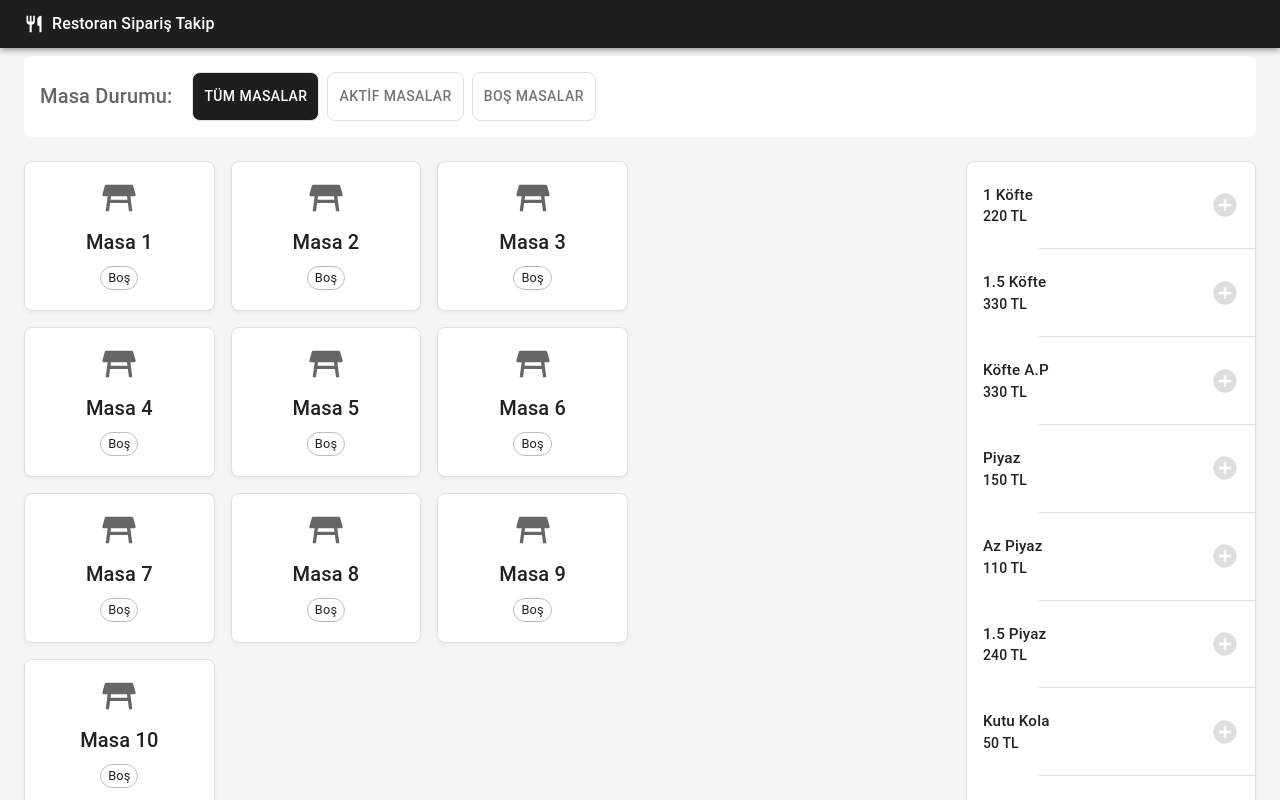
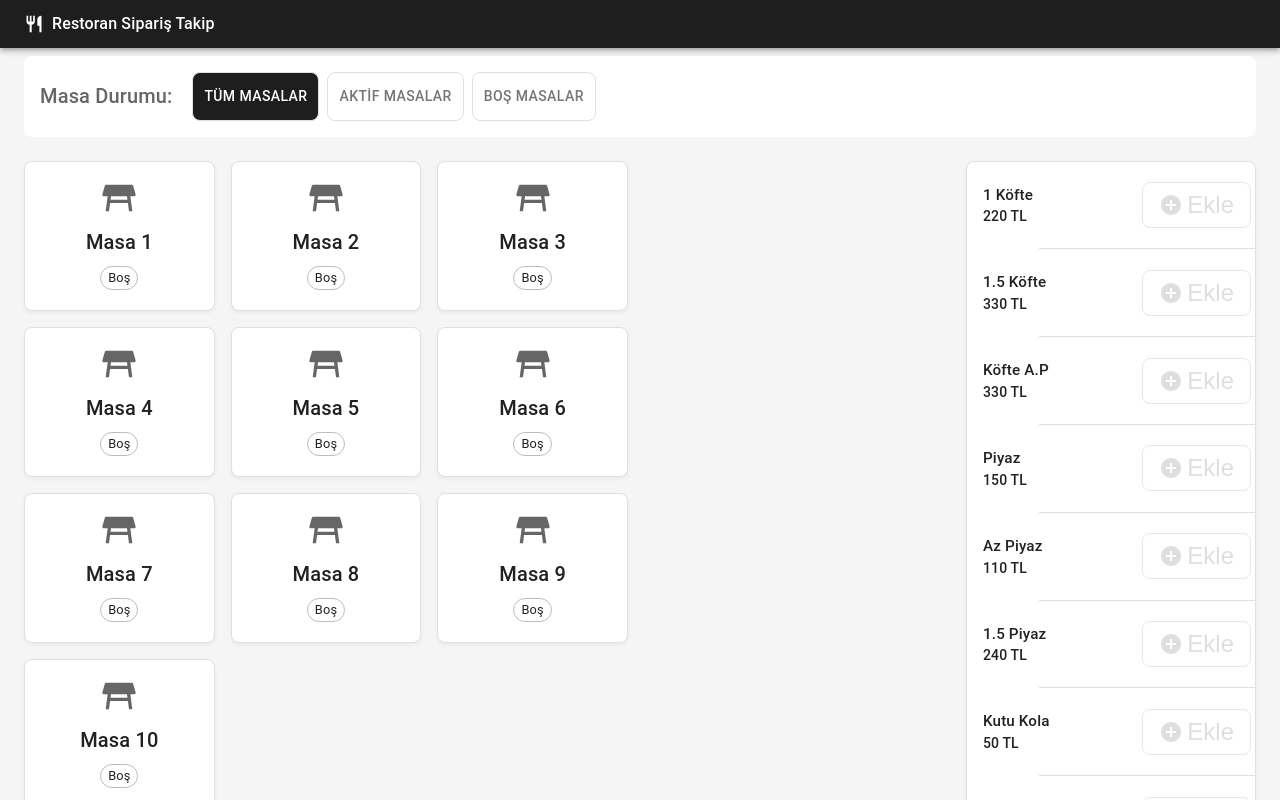
Before and after one commit to furkansalkin/siparis-takip-app, a React (Create React App) app: page / in a window 1280 px wide. Shown: the top 800 px of the page. Built offline with nearby package versions, Linux system fonts and the light colour scheme.

Commit message:
Menü listesindeki ekleme butonları dikdörtgen şeklinde düzenlendi

```diff
--- a/src/components/MenuList.js
+++ b/src/components/MenuList.js
@@ -56,17 +56,26 @@ const MenuList = ({ selectedTable }) => {
                   disabled={!selectedTable}
                   sx={{
                     color: selectedTable ? '#1e1e1e' : '#ccc',
-                    padding: '12px',
+                    padding: '8px 16px',
+                    borderRadius: '8px',
+                    border: '1px solid',
+                    borderColor: selectedTable ? '#1e1e1e' : '#ccc',
+                    minWidth: '80px',
+                    display: 'flex',
+                    alignItems: 'center',
+                    justifyContent: 'center',
                     '&:hover': {
-                      bgcolor: 'rgba(0, 0, 0, 0.05)',
-                      color: selectedTable ? '#000' : '#ccc'
+                      bgcolor: selectedTable ? '#1e1e1e' : 'transparent',
+                      color: selectedTable ? '#fff' : '#ccc'
                     },
                     '&.Mui-disabled': {
-                      opacity: 0.5
+                      opacity: 0.5,
+                      border: '1px solid #ccc'
                     }
                   }}
                 >
-                  <AddCircleIcon sx={{ fontSize: 28 }} />
+                  <AddCircleIcon sx={{ fontSize: 24, mr: 0.5 }} />
+                  Ekle
                 </IconButton>
               </ListItemSecondaryAction>
             </ListItem>
```
